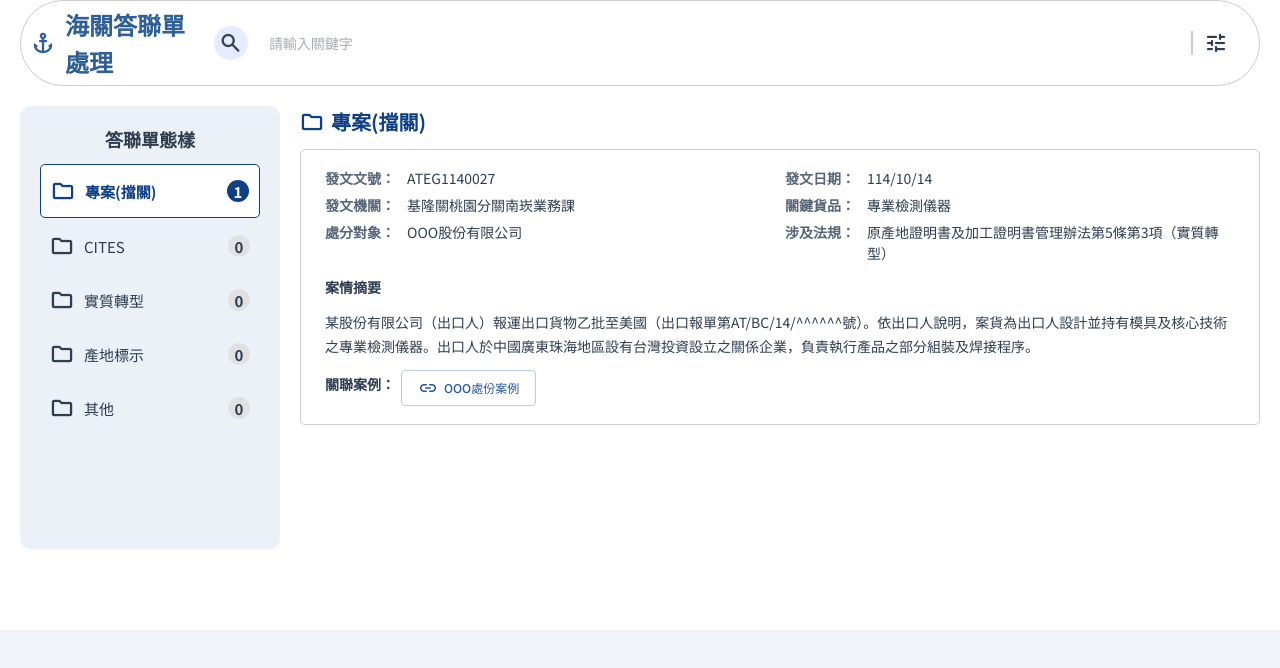
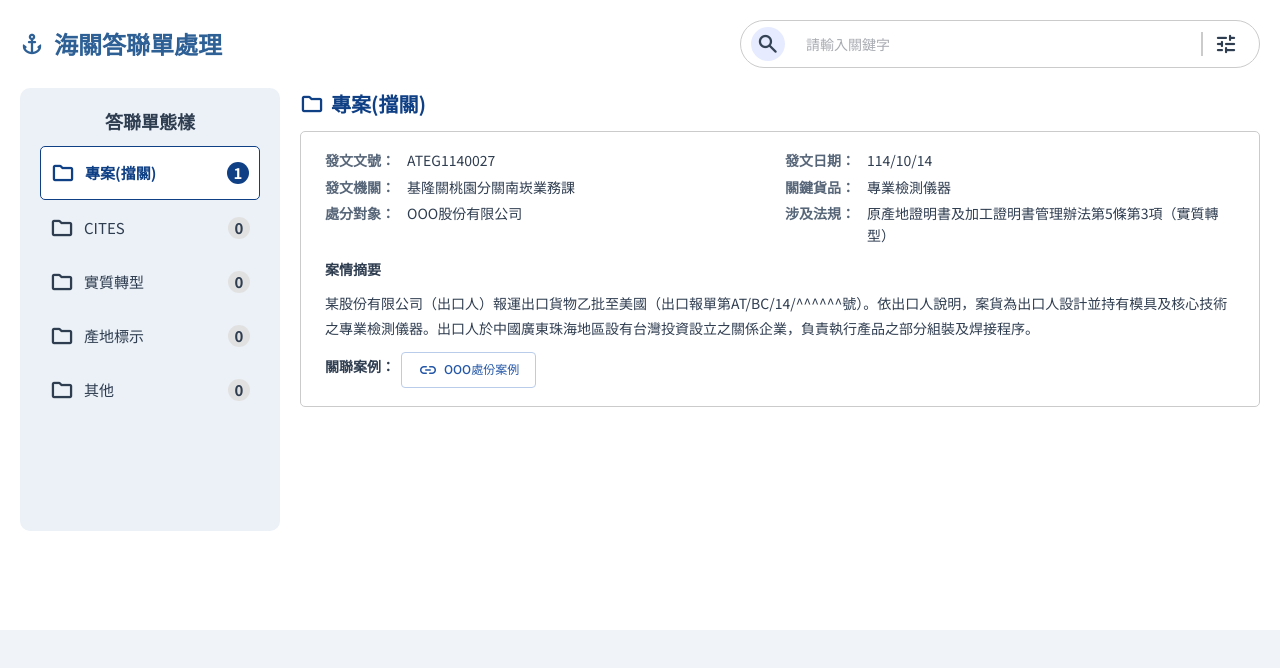
Before and after one commit to hans06127/leo_home_work, a Nuxt app: page /customsReplies in a window 1280 px wide. Shown: the top 668 px of the page. Built offline with nearby package versions, Linux system fonts and the light colour scheme.

Commit message:
搜尋元件修正、底層調整

```diff
--- a/src/assets/styles/layout/_app-shell.scss
+++ b/src/assets/styles/layout/_app-shell.scss
@@ -43,6 +43,7 @@
 }
 
 .system-page-slot {
+  padding: 20px;
   background: var(--bg-white);
   min-height: calc(100vh - 170px);
   min-height: calc(100dvh - 170px);
--- a/src/components/app/AppPageHeaderSearch.vue
+++ b/src/components/app/AppPageHeaderSearch.vue
@@ -1,6 +1,10 @@
 <script setup lang="ts">
+type LayoutVariant = 'compact' | 'withTitle'
+type ActionTone = 'main' | 'primary' | 'subtle'
+
 const props = withDefaults(
   defineProps<{
+    layoutVariant?: LayoutVariant
     title?: string
     titleIcon?: string
     hasQuery?: boolean
@@ -8,18 +12,32 @@ const props = withDefaults(
     searchPlaceholder?: string
     searchIcon?: string
     actionIcon?: string
-    actionButtonColor?: string
+    showAction?: boolean
+    actionTone?: ActionTone
   }>(),
   {
+    layoutVariant: 'withTitle',
     title: '',
     titleIcon: '',
     hasQuery: true,
+    searchQuery: '',
     searchPlaceholder: '請輸入關鍵字',
     searchIcon: 'search',
     actionIcon: 'tune',
-    actionButtonColor: '#2f3d50'
+    showAction: true,
+    actionTone: 'main'
   }
 )
+
+const containerClass = computed(() => [
+  'app-page-header-search',
+  `app-page-header-search--${props.layoutVariant}`
+])
+
+const actionClass = computed(() => [
+  'app-page-header-search__action-button',
+  `app-page-header-search__action-button--${props.actionTone}`
+])
 
 const emit = defineEmits<{
   (e: 'update:searchQuery', value: string): void
@@ -36,7 +54,7 @@ const handleSearch = () => {
 </script>
 
 <template>
-  <div class="app-page-header-search">
+  <div :class="containerClass">
     <div class="app-page-header-search__title" v-if="props.title || props.titleIcon">
       <span class="material-symbols-rounded" v-if="props.titleIcon"> {{ props.titleIcon }} </span>
       <h1 v-if="props.title">{{ props.title }}</h1>
@@ -49,12 +67,14 @@ const handleSearch = () => {
         :model-value="props.searchQuery"
         :placeholder="props.searchPlaceholder"
         @update:model-value="handleSearchQueryUpdate"
+        @keyup.enter="handleSearch"
       />
       <el-button
+        v-if="props.showAction"
         type="primary"
         text
         size="small"
-        :style="{ color: props.actionButtonColor }"
+        :class="actionClass"
         @click="handleSearch"
       >
         <span class="material-symbols-rounded">{{ props.actionIcon }}</span>
@@ -68,15 +88,7 @@ const handleSearch = () => {
   display: flex;
   justify-content: space-between;
   align-items: center;
-  padding: 5px 10px;
-  border-radius: 50px;
-  background-color: var(--bg-white);
-  border: 1px solid #cbcbcb;
-
-  &:hover {
-    border-color: var(--primary);
-    box-shadow: #2c3f5a26 0px 4px 12px;
-  }
+  width: 100%;
 
   @media (max-width: 991px) {
     flex-direction: column;
@@ -96,14 +108,24 @@ const handleSearch = () => {
   }
 
   &__input-wrap {
-    width: 100%;
     display: flex;
     align-items: center;
     gap: 10px;
-    padding: 2px 10px;
+    width: 100%;
+    max-width: 420px;
+    padding: 6px 10px;
+    border: 1px solid #cbcbcb;
+    border-radius: 50px;
+    background-color: var(--bg-white);
+
+    &:hover {
+      border-color: var(--primary);
+      box-shadow: #2c3f5a26 0px 4px 12px;
+    }
 
     .el-input {
-      min-width: 200px;
+      flex: 1;
+      min-width: 140px;
 
       :deep(.el-input__wrapper) {
         box-shadow: none !important;
@@ -115,9 +137,21 @@ const handleSearch = () => {
       }
     }
 
-    .el-button {
+    .app-page-header-search__action-button {
       border-left: 2px solid #cbcbcb;
       border-radius: initial;
+
+      &--main {
+        color: var(--tx-main);
+      }
+
+      &--primary {
+        color: var(--primary);
+      }
+
+      &--subtle {
+        color: var(--tx-mid);
+      }
     }
   }
 
@@ -127,5 +161,17 @@ const handleSearch = () => {
     border-radius: 50%;
     padding: 5px;
   }
+
+  &--compact {
+    .app-page-header-search__input-wrap {
+      max-width: 100%;
+    }
+  }
+
+  &--withTitle {
+    .app-page-header-search__input-wrap {
+      max-width: 520px;
+    }
+  }
 }
 </style>
--- a/src/pages/cases/index.vue
+++ b/src/pages/cases/index.vue
@@ -167,6 +167,7 @@ onMounted(() => {
   <section class="system-page-slot">
     <div class="cases">
       <app-page-header-search
+        layout-variant="withTitle"
         title="處分案例"
         title-icon="work_history"
         v-model:search-query="searchQuery"
--- a/src/pages/customsReplies/index.vue
+++ b/src/pages/customsReplies/index.vue
@@ -55,6 +55,7 @@ const handleCategoryClick = (categoryId: string) => {
 <template>
   <section class="system-page-slot customs-replies">
     <app-page-header-search
+      layout-variant="withTitle"
       title="海關答聯單處理"
       title-icon="anchor"
       v-model:search-query="searchQuery"
@@ -160,7 +161,6 @@ const handleCategoryClick = (categoryId: string) => {
   flex: 1 1 0%;
   flex-direction: column;
   gap: 20px;
-  padding: 0 20px 20px;
 
   &__content {
     display: flex;
--- a/src/pages/customsReplies/view/[id].vue
+++ b/src/pages/customsReplies/view/[id].vue
@@ -278,6 +278,7 @@ const handleOpenDrawer = (id: string) => {
 <template>
   <section class="system-page-slot customs-replies-view">
     <app-page-header-search
+      layout-variant="withTitle"
       title="海關答聯單處理"
       title-icon="anchor"
       :has-query="false"
--- a/src/pages/index.vue
+++ b/src/pages/index.vue
@@ -87,6 +87,7 @@ const goTo = (link: string) => {
   <section class="system-page-slot home" aria-label="首頁">
     <h1 class="home__title">貿易業務知識資料庫</h1>
     <app-page-header-search
+      layout-variant="compact"
       v-model:search-query="searchQuery"
       class="home__search"
       search-placeholder="請輸入關鍵字"
--- a/src/plugins/element-plus.ts
+++ b/src/plugins/element-plus.ts
@@ -1,8 +1,15 @@
-import ElementPlus from 'element-plus'
+import ElementPlus, { ID_INJECTION_KEY, ZINDEX_INJECTION_KEY } from 'element-plus'
 import zhTw from 'element-plus/es/locale/lang/zh-tw'
 
 export default defineNuxtPlugin((nuxtApp) => {
   nuxtApp.vueApp.use(ElementPlus, {
     locale: zhTw
   })
+  nuxtApp.vueApp.provide(ID_INJECTION_KEY, {
+    prefix: 1024,
+    current: 0
+  })
+  nuxtApp.vueApp.provide(ZINDEX_INJECTION_KEY, {
+    current: 0
+  })
 })
```
